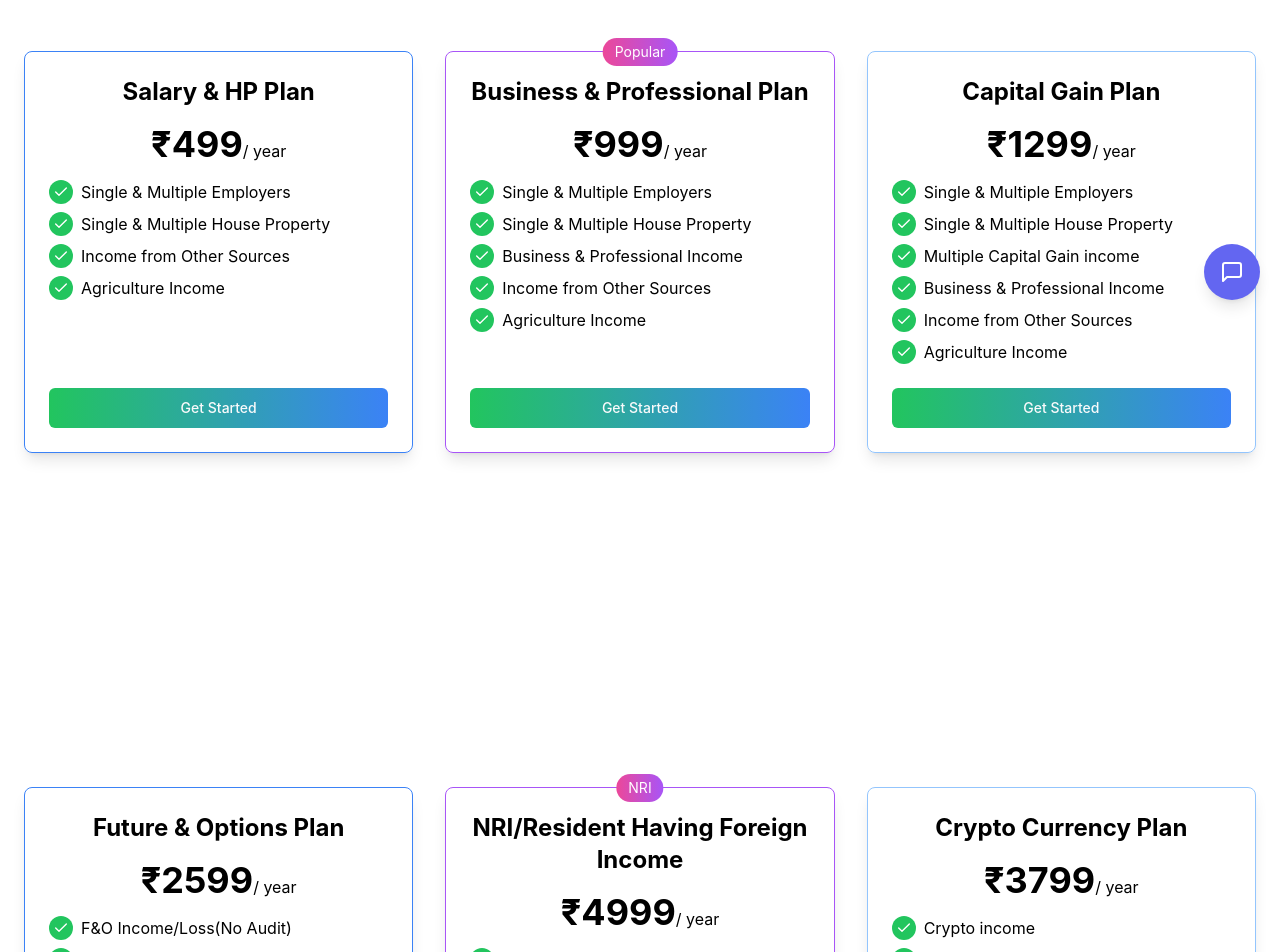
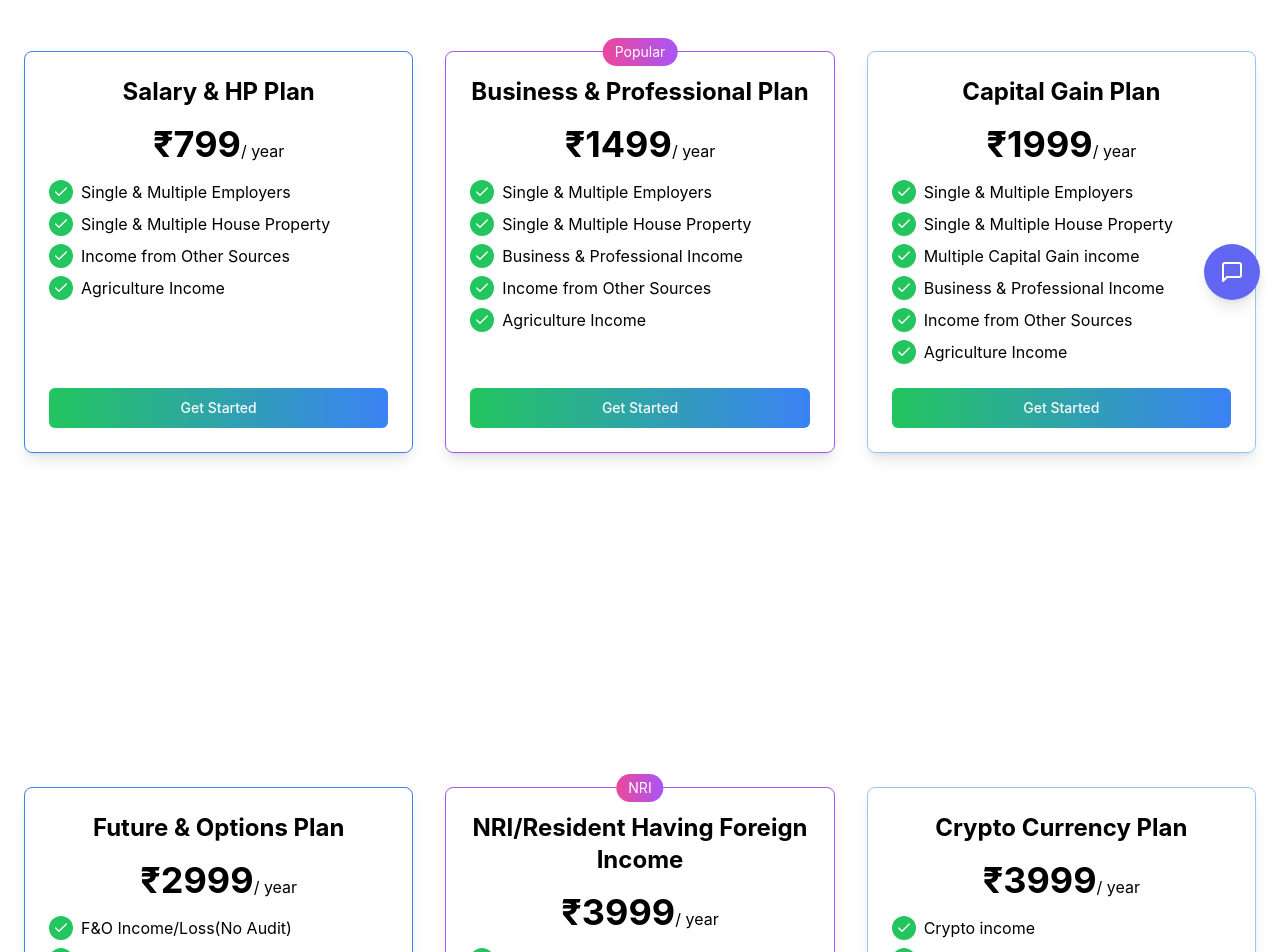
Before and after one commit to Jc-cell-cpu/Testv, a Next.js app: page /Pricing in a window 1280 px wide. Shown: the part 480-1432 px from the top of the page. Built offline with nearby package versions, Linux system fonts and the light colour scheme.

Commit message:
Update pricing details in components for GST, Future & Options, NRI/Resident, Crypto Currency, Salary & HP, Business & Professional, and Capital Gain plans

```diff
--- a/components/component/PricingcompGst.jsx
+++ b/components/component/PricingcompGst.jsx
@@ -11,7 +11,7 @@ export function PricingcompGst() {
             <div>
               <h3 className="text-2xl font-bold text-center">GST Registration</h3>
               <div className="mt-4 text-center">
-                <span className="text-4xl font-bold">&#8377;999</span>
+                <span className="text-4xl font-bold">&#8377;1499</span>
               </div>
               <ul className="mt-4 space-y-2">
                 <li className="flex items-center">
--- a/components/component/Pricingcomptwo.jsx
+++ b/components/component/Pricingcomptwo.jsx
@@ -11,7 +11,7 @@ export function Pricingcomptwo() {
             <div>
               <h3 className="text-2xl font-bold text-center">Future & Options Plan</h3>
               <div className="mt-4 text-center">
-                <span className="text-4xl font-bold">&#8377;2599</span>/ year
+                <span className="text-4xl font-bold">&#8377;2999</span>/ year
               </div>
               <ul className="mt-4 space-y-2">
                 <li className="flex items-center">
@@ -57,7 +57,7 @@ export function Pricingcomptwo() {
             <div>
               <h3 className="text-2xl font-bold text-center">NRI/Resident Having Foreign Income</h3>
               <div className="mt-4 text-center">
-                <span className="text-4xl font-bold">&#8377;4999</span>/ year
+                <span className="text-4xl font-bold">&#8377;3999</span>/ year
               </div>
               <ul className="mt-4 space-y-2">
                 <li className="flex items-center">
@@ -107,7 +107,7 @@ export function Pricingcomptwo() {
             <div>
               <h3 className="text-2xl font-bold text-center">Crypto Currency Plan</h3>
               <div className="mt-4 text-center">
-                <span className="text-4xl font-bold">&#8377;3799</span>/ year
+                <span className="text-4xl font-bold">&#8377;3999</span>/ year
               </div>
               <ul className="mt-4 space-y-2">
                 <li className="flex items-center">
--- a/components/component/pricingcompone.jsx
+++ b/components/component/pricingcompone.jsx
@@ -11,7 +11,7 @@ export function Pricingcompone() {
             <div>
               <h3 className="text-2xl font-bold text-center">Salary & HP Plan</h3>
               <div className="mt-4 text-center">
-                <span className="text-4xl font-bold">&#8377;499</span>/ year
+                <span className="text-4xl font-bold">&#8377;799</span>/ year
               </div>
               <ul className="mt-4 space-y-2">
                 <li className="flex items-center">
@@ -45,7 +45,7 @@ export function Pricingcompone() {
             <div>
               <h3 className="text-2xl font-bold text-center">Business & Professional Plan</h3>
               <div className="mt-4 text-center">
-                <span className="text-4xl font-bold">&#8377;999</span>/ year
+                <span className="text-4xl font-bold">&#8377;1499</span>/ year
               </div>
               <ul className="mt-4 space-y-2">
                 <li className="flex items-center">
@@ -79,7 +79,7 @@ export function Pricingcompone() {
             <div>
               <h3 className="text-2xl font-bold text-center">Capital Gain Plan</h3>
               <div className="mt-4 text-center">
-                <span className="text-4xl font-bold">&#8377;1299</span>/ year
+                <span className="text-4xl font-bold">&#8377;1999</span>/ year
               </div>
               <ul className="mt-4 space-y-2">
                 <li className="flex items-center">
```
